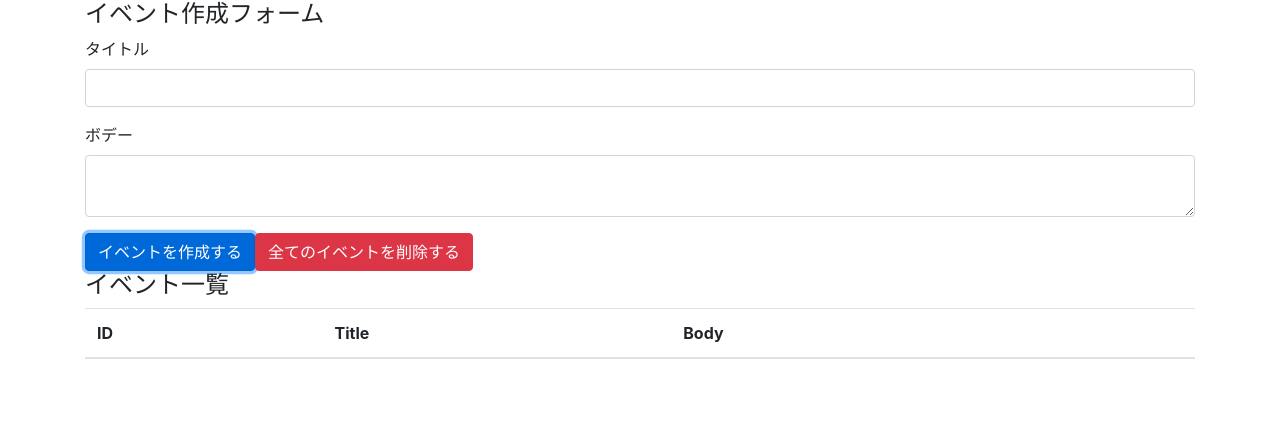
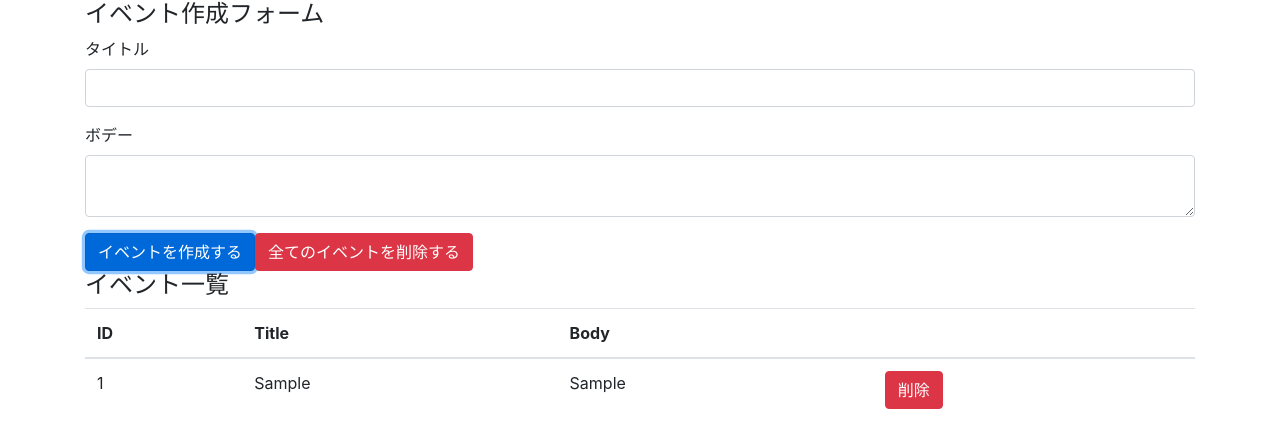
Before and after one commit to shimoren/react-hooks-101, a React (Create React App) app: page / in a window 1280 px wide. Both pictures are taken after typing "Sample", "Sample" into the empty fields and a click on the button "イベントを作成する". Shown: the top 448 px of the page. Built offline with nearby package versions, Linux system fonts and the light colour scheme.

Commit message:
display-events, refactoe & implement remove event button

```diff
--- a/src/components/App.js
+++ b/src/components/App.js
@@ -1,6 +1,8 @@
 import React, { useReducer, useState } from 'react'
 import 'bootstrap/dist/css/bootstrap.min.css'
+import Event from './Event'
 import reducer from '../reducers'
+
 
 const App= () => {
 
@@ -53,7 +55,7 @@
           </tr>
         </thead>
         <tbody>
-
+          {state.map((event, index) => (<Event key={index} event={event} dispatch={dispatch}/>))}
         </tbody>
 
       </table>
--- /dev/null
+++ b/src/components/Event.js
@@ -0,0 +1,19 @@
+import React from 'react'
+
+const Event = ({dispatch,event}) => {
+    const id = event.id
+        const handleClickDeleteButton = () => {
+            dispatch ({ type:'DELETE_EVENT', id})
+        }
+
+        return(
+            <tr>
+            <td>{id}</td>
+            <td>{event.title}</td>
+            <td>{event.body}</td>
+            <td><button type="button" className="btn btn-danger" onClick={handleClickDeleteButton}>削除</button></td>
+        </tr>
+        )
+}
+
+export default Event
--- a/src/reducers/index.js
+++ b/src/reducers/index.js
@@ -49,7 +49,7 @@
             }
             return [...state, { id: id, ...event}]
         case 'DELETE_EVENT':
-            return state
+            return state.filter(event => event.id !== action.id)
         case 'DELETE_ALL_EVENTS':
             return []
         default:
```
